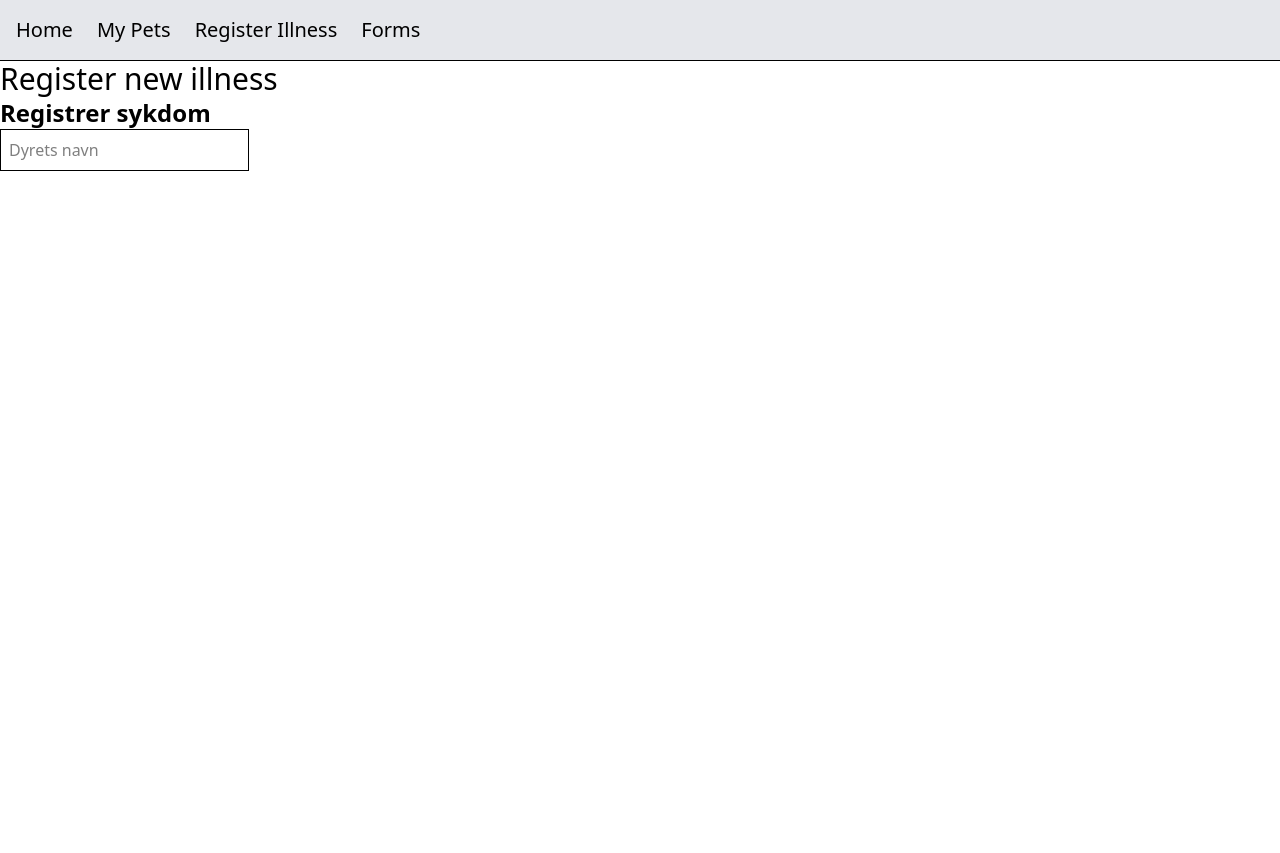
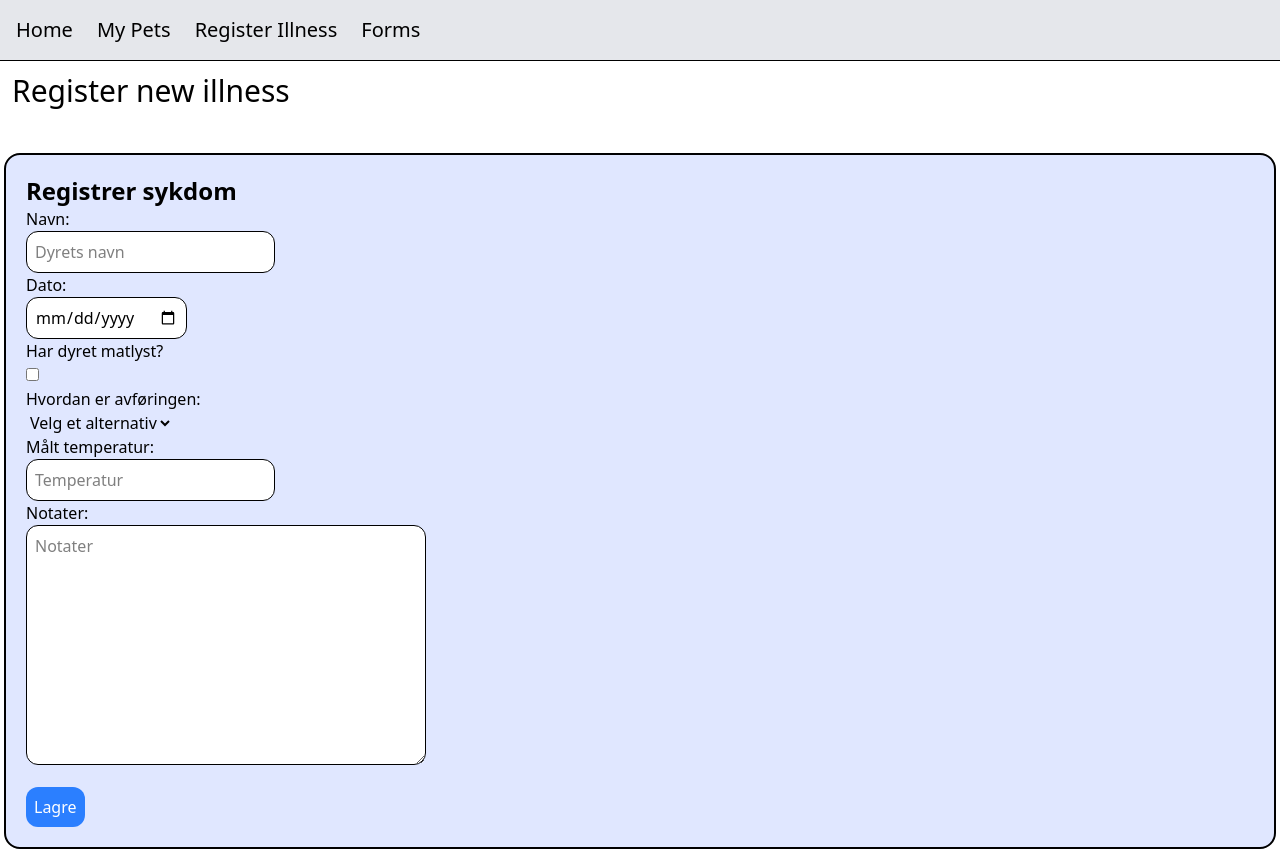
Before and after one commit to BenedicteITS/DogDiary, a React (Vite) app in the folder dogdiary/: page /registerNewForm in a window 1280 px wide. Before the commit the page ends 800 px from the top, so only its background shows below. Built offline with nearby package versions, Linux system fonts and the light colour scheme.

Commit message:
Updated lots of stuff

```diff
--- a/dogdiary/package.json
+++ b/dogdiary/package.json
@@ -18,7 +18,7 @@
   },
   "devDependencies": {
     "@eslint/js": "^9.33.0",
-    "@types/react": "^19.1.10",
+    "@types/react": "^19.1.12",
     "@types/react-dom": "^19.1.7",
     "@vitejs/plugin-react": "^5.0.0",
     "eslint": "^9.33.0",
--- /dev/null
+++ b/dogdiary/src/components/FormItem.tsx
@@ -0,0 +1,17 @@
+import type { FC } from "react";
+import type { RegisterData } from "./RegisterCard";
+
+const FormItem : FC<RegisterData> = ({name, date, isEating, normalPoop, temperature, freeText}) => {
+    return (
+        <div className="border-2 pb-3 m-2 p-2 pl-4 rounded-xl">
+                    <p>Navn: {name}</p>
+                    <p>Dato: {date}</p>
+                    <p>Spiser: {isEating}</p>
+                    <p>Avføring: {normalPoop}</p>
+                    <p>Temperatur: {temperature}</p>
+                    <p>Annet: {freeText}</p>
+        </div>
+    )
+}
+
+export default FormItem
--- a/dogdiary/src/components/RegisterCard.tsx
+++ b/dogdiary/src/components/RegisterCard.tsx
@@ -1,11 +1,10 @@
 import { useState, type ChangeEvent } from "react"
 
-interface RegisterData {
+export interface RegisterData {
     name: string
     date: string
-    symptoms?: string
     isEating?: boolean
-    normalPoop?: boolean
+    normalPoop?: string
     temperature?: string
     freeText?: string
 
@@ -16,16 +15,15 @@ const RegisterCard= () => {
     const [formData, setFormData] = useState<RegisterData>({
         name: "",
         date:"",
-        symptoms:"",
         isEating: false,
-        normalPoop: false,
+        normalPoop: "",
         temperature: "",
         freeText: ""
     })
 
-    const handleChange = (e: ChangeEvent<HTMLInputElement>) => {
-        const {name, value, type, checked} = e.target
-
+    const handleChange = (e: ChangeEvent<HTMLInputElement | HTMLTextAreaElement | HTMLSelectElement>) => {
+        const {name, value, type} = e.currentTarget
+        const checked = type === "checkbox" ? (e.currentTarget as HTMLInputElement).checked : undefined
     setFormData(prev => ({
             ...prev,
             [name]: type === "checkbox" ? checked : value
@@ -44,12 +42,11 @@ const RegisterCard= () => {
 
         setFormData({
             name: "",
-        date:"",
-        symptoms:"",
-        isEating: false,
-        normalPoop: false,
-        temperature: "",
-        freeText: ""
+            date:"",
+            isEating: false,
+            normalPoop: "",
+            temperature: "",
+            freeText: ""
         })
 
         alert("Du har loggført sykdom")
@@ -57,20 +54,74 @@ const RegisterCard= () => {
     }
 
 return(
-    <div>
+    <div className="border-2 m-1 p-5 rounded-2xl bg-indigo-100">
         <form onSubmit={handleSubmit}>
             <h2 className="text-2xl font-bold">Registrer sykdom</h2>
             {/*Name-field*/}
+            <p>Navn: </p>
             <input
             type="text"
             name="name"
             placeholder="Dyrets navn"
             value={formData.name}
             onChange={handleChange}
-            className="border p-2"
+            className="border p-2 rounded-xl bg-white"
+            required
+             />
+             {/*Date-field*/}
+             <p>Dato:</p>
+             <input
+             type="date"
+             name="date"
+             placeholder="Dato"
+             value={formData.date}
+             onChange={handleChange}
+             className="border p-2 rounded-xl bg-white"
+             />
+             {/*IsEating-field*/}
+             <p>Har dyret matlyst?</p>
+             <input
+             type="checkbox"
+             name="isEating"
+             onChange={handleChange}
+             className="border p-2 "
+             />
+              {/*Poop-field*/}
+             <p>Hvordan er avføringen:</p>
+             <select
+                name="normalPoop"
+                value={formData.normalPoop || ""}
+                onChange={handleChange}
+              >
+                <option value="">Velg et alternativ</option>
+                <option value="normal">Normal avføring</option>
+                <option value="loose">Litt løs</option>
+                <option value="verryLoose">Vanndig</option>
+                <option value="blood">Blodig</option>
+              </select>
+              {/*Temperature-field*/}
+            <p>Målt temperatur: </p>
+            <input
+            type="text"
+            name="temperature"
+            placeholder="Temperatur"
+            value={formData.temperature}
+            onChange={handleChange}
+            className="border p-2 rounded-xl bg-white"
+            required
+             />
+              {/*Freetext-field*/}
+            <p>Notater: </p>
+            <textarea
+            name="freeText"
+            placeholder="Notater"
+            value={formData.freeText}
+            onChange={handleChange}
+            className="border p-2 rounded-xl size-60 w-100 bg-white"
             required
              />
         </form>
+        <button type="button" onClick={handleSubmit}className="mt-4 p-2 bg-blue-500 text-white rounded-xl"> Lagre </button>
     </div>
 )
 }
--- a/dogdiary/src/views/formsView.tsx
+++ b/dogdiary/src/views/formsView.tsx
@@ -1,8 +1,52 @@
-const FormsView = () => {
-    return(
-    <div className="flex justify-center">
-        <h1 className="text-3xl">Forms</h1>
+import { useEffect, useState } from "react"
+import type { RegisterData } from "../components/RegisterCard"
+import FormItem from "../components/FormItem"
+
+
+const IllnessList = () => {
+  const [entries, setEntries] = useState<RegisterData[]>([])
+
+
+  //Get items from localStorage
+  useEffect(() => {
+    const stored = JSON.parse(localStorage.getItem("registeredIllness") || "[]")
+    setEntries(stored)
+  }, [])
+
+  //Delete item from localStorage based on index
+
+  const handleDelete = (indexToDelete: number) => {
+    const updated = entries.filter((_, index) => index !== indexToDelete)
+    setEntries(updated)
+    localStorage.setItem("registeredIllness", JSON.stringify(updated))
+  }
+
+  return (
+    <div>
+      <h1 className="text-center m-1 p-4 text-2xl">Registrerte sykdommer</h1>
+      {entries.length === 0 && <p>Ingen registreringer funnet.</p>}
+        <section className="">
+            <ul>
+                {entries.map((entry, index) => (
+                <li key={index}>
+                        <FormItem
+                        name={entry.name}
+                        date={entry.date}
+                        isEating={entry.isEating}
+                        normalPoop={entry.normalPoop}
+                        temperature={entry.temperature}
+                        freeText={entry.freeText}
+                        />
+                <button
+                onClick={() => handleDelete(index)}
+                className="bg-red-500 text-white px-3 rounded hover:bg-red-600"> Slett </button>
+
+                </li>
+                ))}
+            </ul>
+        </section>
     </div>
-    )
+  )
 }
-export default FormsView
+
+export default IllnessList
--- a/dogdiary/src/views/registerNewFormView.tsx
+++ b/dogdiary/src/views/registerNewFormView.tsx
@@ -3,7 +3,7 @@ import RegisterCard from "../components/RegisterCard"
 const RegisterNewFormView = () => {
 return(
     <div>
-        <h1 className="text-3xl">Register new illness</h1>
+        <h1 className="text-3xl p-3 pb-10">Register new illness</h1>
         <RegisterCard/>
     </div>
 )
```
Also changed, not shown: 1 other file (tests, documents, lock files or other folders).
